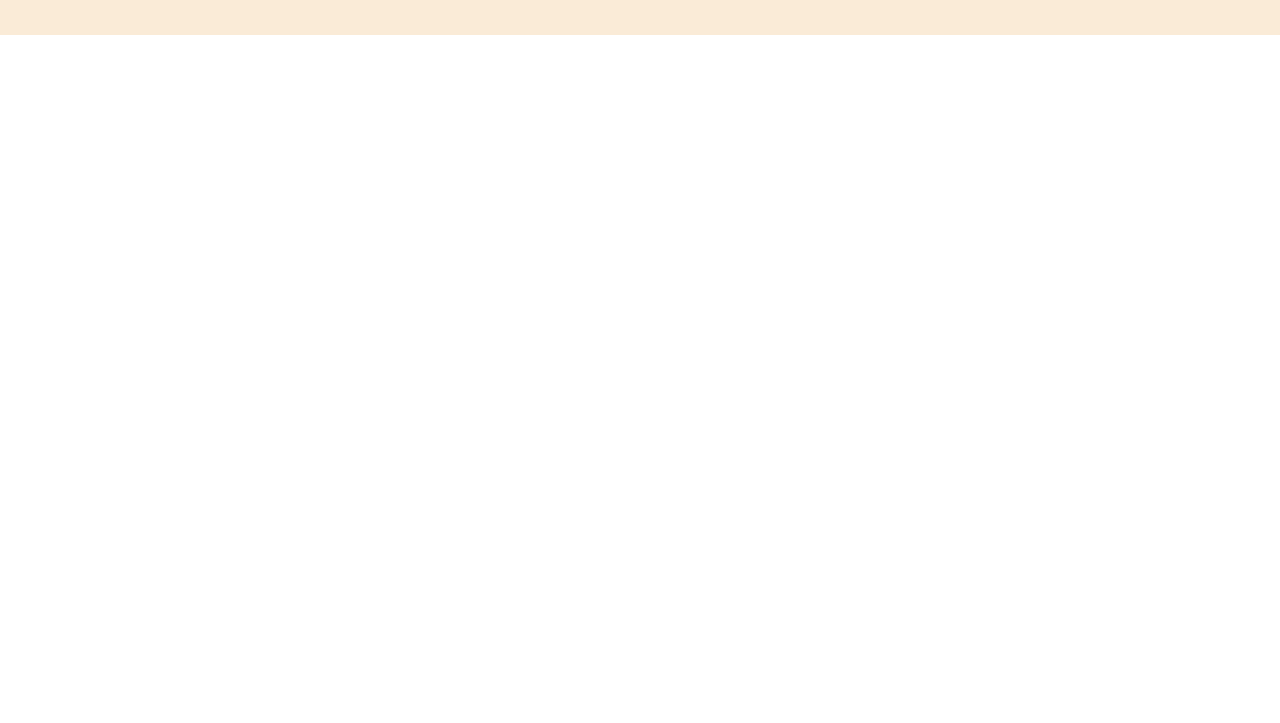
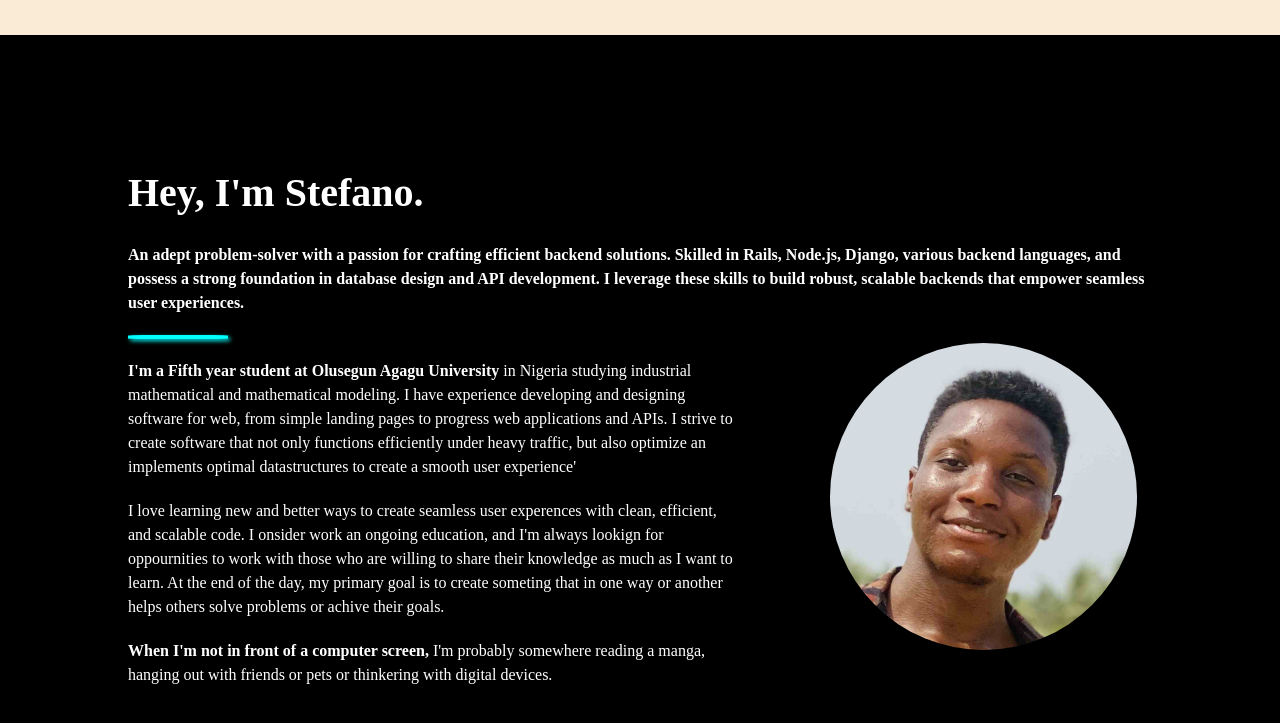
Before and after one commit to snebo/portfolio-v1, a plain HTML site: page index.html in a window 1280 px wide. Shown: the part 765-1488 px from the top of the page. Before the commit the page ends 800 px from the top, so only its background shows below. Drawn offline with Linux system fonts and the light colour scheme.

Commit message:
add about section

```diff
--- /dev/null
+++ b/assets/styles/about_style.css
@@ -0,0 +1,46 @@
+.aboutSection {
+    background-color: black;
+    padding: 10%;
+}
+
+.aboutSection * {
+    margin-bottom: 20px;
+    line-height: 1.5em;
+}
+
+.aboutSection h2 {
+    font-size: 2.5em;
+    /* margin-bottom: 15px; */
+}
+
+.picContainer::after {
+    content: "";
+    clear: both;
+    display: table;
+}
+.aboutText{
+    width: 60%;
+}
+.aboutSummary{
+}
+
+#profilePic {
+    /* display: inline-block; */
+    width: 30%;
+    float: right;
+    margin-top: -3%;
+    padding: 15px;
+    height: auto;
+    max-width: 500px;
+    min-width: 250px;
+    border-radius: 50%;
+}
+
+@media only screen and (max-width: 900px) {
+    #profilePic {
+        margin: 0;
+    }
+    .aboutText{width: 100%; ;}
+    .aboutSummary{display: flex;
+        flex-direction: column; gap:10px;}
+}
--- a/index.html
+++ b/index.html
@@ -6,6 +6,7 @@
     <meta name="viewport" content="width=device-width, initial-scale=1.0">
     <title>Stefano Nebo | Back End Web Developer</title>
     <link rel="stylesheet" href="./assets/styles/layout_style.css">
+    <link rel="stylesheet" href="./assets/styles/about_style.css">
 
     <!-- scripts -->
     <script src="./assets/script.js"></script>
@@ -19,6 +20,43 @@
         </div>
         <img class="titleLogo" src="#" alt="logo">
     </div>
+    <div class="aboutSection">
+        <h2>Hey, I'm Stefano.</h2>
+        <div>
+            <h4>An adept problem-solver with a passion for crafting efficient backend solutions.
+                Skilled in Rails, Node.js, Django, various backend languages,
+                and possess a strong foundation in database design and API development.
+                I leverage these skills to build robust, scalable backends that empower seamless user experiences. </h4>
+            <div class="breaker"
+                style="height:4px; background-color: aqua; width: 100px; box-shadow: 2px 2px 4px aqua; border-radius: 15%;">
+            </div>
+            <div class="aboutSummary">
+                <img id="profilePic" src="./assets/images/profile.jpg" alt="profile">
+            <div class="aboutText">
+                <p><strong>I'm a Fifth year student at Olusegun Agagu University</strong> in Nigeria studying industrial
+                    mathematical
+                    and mathematical modeling. I have experience developing and designing software for web, from simple
+                    landing
+                    pages to progress web applications and APIs.
+                    I strive to create software that not only functions efficiently under heavy traffic, but also
+                    optimize
+                    an
+                    implements optimal datastructures to create a smooth user experience'</p>
+                <p>I love learning new and better ways to create seamless user experences with clean, efficient, and
+                    scalable
+                    code. I onsider work an ongoing education, and
+                    I'm always lookign for oppournities to work with those who are willing to share their knowledge as
+                    much
+                    as I
+                    want to learn. At the end of the day, my primary goal is to create
+                    someting that in one way or another helps others solve problems or achive their goals.</p>
+                <p><strong>When I'm not in front of a computer screen, </strong>I'm probably somewhere reading a manga,
+                    hanging
+                    out with friends or pets or thinkering with digital devices.</p>
+            </div>
+            </div>
+        </div>
+    </div>
 </body>
 
 </html>
```
Also changed, not shown: assets/images/profile.jpg (added).
